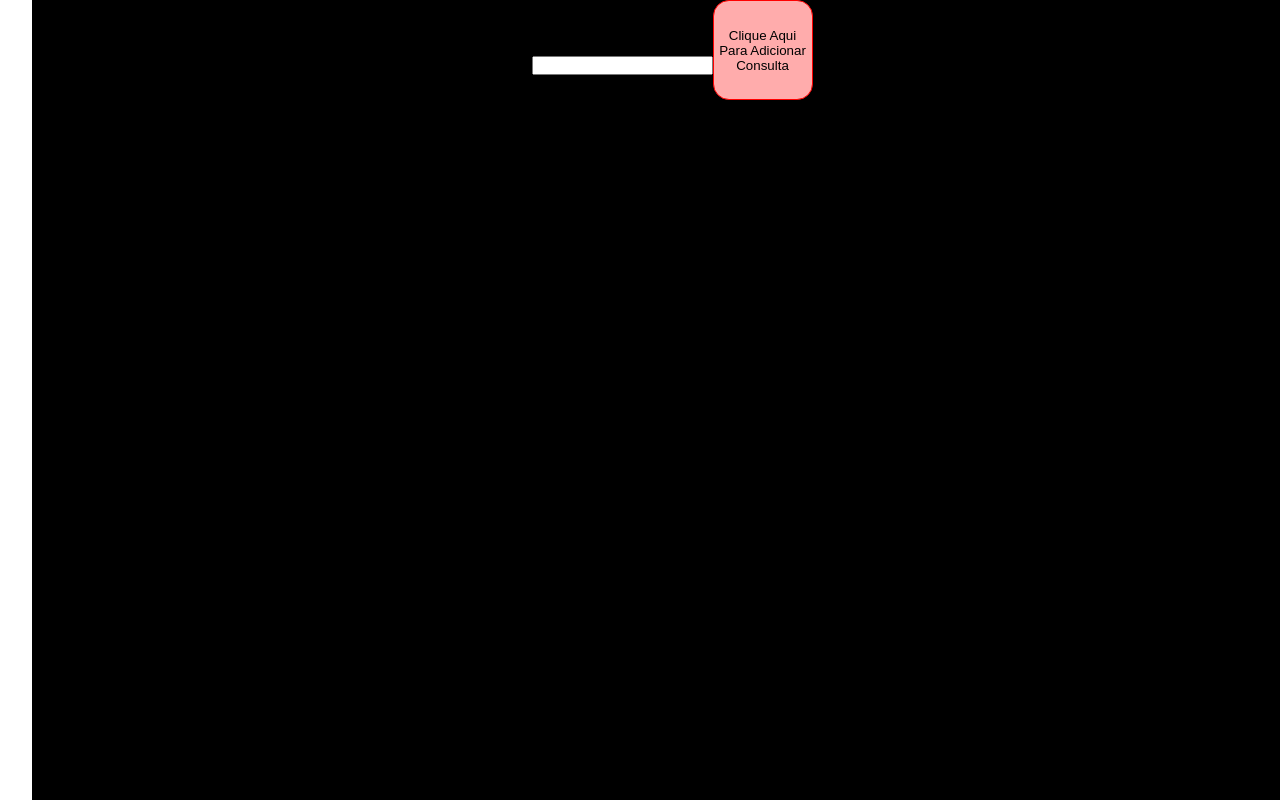
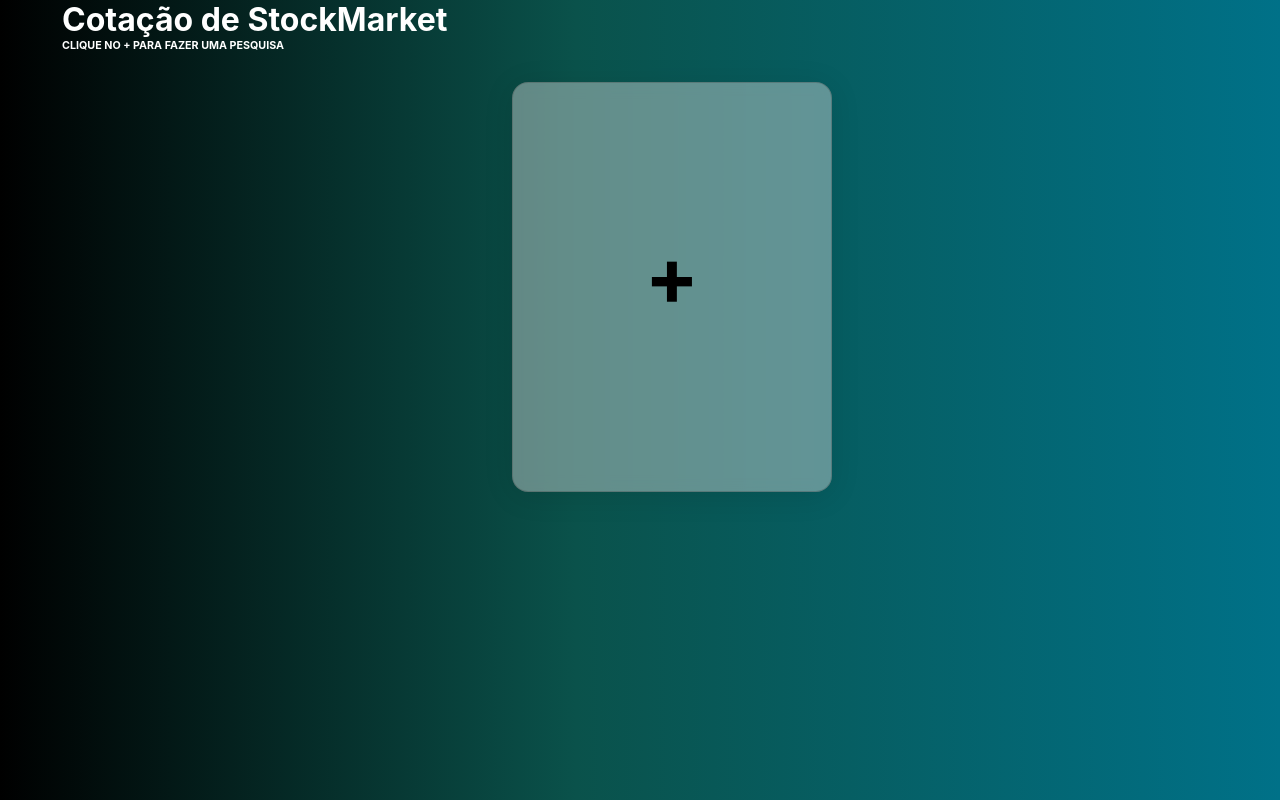
Before and after one commit to ThomasNasc/GetStockMarket, a Next.js app: page / in a window 1280 px wide. Shown: the top 800 px of the page. Built offline with nearby package versions, Linux system fonts and the light colour scheme.

Commit message:
Funcionalidades finalizadas

```diff
--- a/components/Card.jsx
+++ b/components/Card.jsx
@@ -4,22 +4,48 @@ const Card_container = styled.div`
   width: 100vw;
   display: flex;
   justify-content: center;
-  padding: 10px;
+  padding: 5px;
+  margin-bottom: 10px;
   @media screen and (min-width: 600px) {
-    width: 400px;
+    width: 320px;
+    height: 410px;
   }
   .Container_Info {
     width: 100%;
-    height: max-content;
+    height: 410px;
     padding: 10px;
-    /* From https://css.glass */
-    background: white;
+    display: flex;
+    flex-direction: column;
+    background: #ffffff;
     border-radius: 16px;
-    box-shadow: 0 4px 30px rgba(0, 0, 0, 0.1);
-    backdrop-filter: blur(7.7px);
-    -webkit-backdrop-filter: blur(7.7px);
-    border: 1px solid rgba(183, 158, 158, 1);
+:hover{
+  transition: 1s;
+  /* From https://css.glass */
+background: rgba(255, 255, 255, 0.514);
+border-radius: 16px;
+box-shadow: 0 4px 30px rgba(0, 0, 0, 0.1);
+backdrop-filter: blur(12.1px);
+-webkit-backdrop-filter: blur(12.1px);
 
+}
+    .close-Button {
+      height: 30px;
+      margin-left: auto;
+      margin-right: auto;
+      margin-top: 5px;
+      width: 100px;
+      border-radius: 5px;
+
+      background-color: #03314b;
+      color: white;
+      font-weight: 700;
+      cursor: pointer;
+      :hover {
+        color: #03314b;
+        background-color: white;
+        border: 3px solid #03314b;
+      }
+    }
     .InfoStock {
       width: 100%;
       display: flex;
@@ -49,7 +75,8 @@ const Card_container = styled.div`
         position: absolute;
         right: 0;
         top: 50%;
-        color: #ffffff16;
+        color: #ffffff1d;
+        z-index: -1;
         transform: translateY(-50%);
         -webkit-user-select: none;
         -moz-user-select: none;
@@ -66,18 +93,21 @@ const Card_container = styled.div`
           font-weight: 400;
         }
         .porcentagem {
-          font-size: 40px;
-          color: ${(props) => (props.colorNetChg ? "green" : "red")};
+          font-size: 25px;
+          font-weight: 700;
+          color: ${(props) => (props.colorNetChg ? "#48ff00" : "red")};
         }
         .arrow-up {
           border-left: 10px solid transparent;
           border-right: 10px solid transparent;
           position: absolute;
           top: 50%;
-          transform: translateY(40%);
-          right: 125px;
+          transform: translateY(30%);
+          transform: ${(props) =>
+            props.colorNetChg ? "0" : "rotateZ(180deg)"};
+          right: 90px;
           border-bottom: 15px solid
-            ${(props) => (props.colorNetChg ? "green" : "red")};
+            ${(props) => (props.colorNetChg ? "#48ff00" : "red")};
           margin-right: 10px;
         }
       }
@@ -85,15 +115,37 @@ const Card_container = styled.div`
     .Tables_Bid_Ask {
       display: flex;
       justify-content: space-between;
-      margin-top: 20px;
+      margin-top: 15px;
+      tr:first-child td:first-child {
+        border-top-left-radius: 10px;
+      }
+      tr:first-child td:last-child {
+        border-top-right-radius: 10px;
+      }
+
+      tr:last-child td:first-child {
+        border-bottom-left-radius: 10px;
+      }
+      tr:last-child td:last-child {
+        border-bottom-right-radius: 10px;
+      }
       .tableLite {
-        padding: 10px;
+        padding: 5px;
         border-spacing: 0px 3px;
-        width: 48%;
+        width: 49%;
+        height: 190px;
         text-align: center;
         background-color: #03314b;
         border-radius: 16px;
-        color: #1dcc98;
+
+        thead {
+          tr {
+            td {
+              color: #1dcc98;
+              font-weight: 700;
+            }
+          }
+        }
         tr {
           /* From https://css.glass */
           background: rgba(255, 255, 255, 0.23);
@@ -103,7 +155,9 @@ const Card_container = styled.div`
           -webkit-backdrop-filter: blur(6.8px);
           border: 1px solid rgba(255, 255, 255, 0.76);
           td {
+            color: white;
             padding: 2px;
+            font-size: 12px;
           }
         }
       }
@@ -112,8 +166,6 @@ const Card_container = styled.div`
 `;
 
 function Card(props) {
-  console.log(props);
-
   const DatabaseAplied = props.Database.length != 0;
   const Properties = DatabaseAplied ? props.Database[0].Properties : [];
   const Book = DatabaseAplied ? props.Database[0].Book : [];
@@ -207,6 +259,12 @@ function Card(props) {
             </tbody>
           </table>
         </div>
+        <button
+          onClick={() => props.removeConsulta(props.index)}
+          className="close-Button"
+        >
+          Fechar
+        </button>
       </div>
     </Card_container>
   );
--- /dev/null
+++ b/components/Header.jsx
@@ -0,0 +1,25 @@
+import React from "react";
+import styled from "styled-components";
+
+const ContainerHeader = styled.div`
+  width: 100vw;
+  color: white;
+  max-width: 1600px;
+  margin-left: auto;
+  margin-right: auto;
+
+  h1,
+  H6 {
+    margin-left: 30px;
+  }
+`;
+function Header(props) {
+  return (
+    <ContainerHeader>
+      <h1>Cotação de StockMarket</h1>
+      <h6>CLIQUE NO + PARA FAZER UMA PESQUISA</h6>
+    </ContainerHeader>
+  );
+}
+
+export default Header;
--- a/components/Input_Button.jsx
+++ b/components/Input_Button.jsx
@@ -1,18 +1,72 @@
 import React, { useEffect, useState } from "react";
+import styled from "styled-components";
+
+const ContainerAddConsulta = styled.div`
+  width: 100vw;
+  height: 100%;
+  position: fixed;
+  top: 0;
+  z-index: 3;
+  display: flex;
+  justify-content: center;
+  align-items: center;
+  padding: 5px;
+  background: #ffffff22;
+  backdrop-filter: blur(2.2px);
+  display: ${(props) => (props.changeDisplay ? "flex" : "none")};
+  div {
+    width: 300px;
+    height: 180px;
+    padding: 15px;
+    background-color: white;
+    display: flex;
+    border-radius: 15px;
+    flex-direction: column;
+    align-items: center;
+    justify-content: space-around;
+    .AddButton {
+      width: 200px;
+      border-radius: 5px;
+      height: 40px;
+      cursor: pointer;
+    }
+    .InputSymbol {
+      width: 200px;
+      height: 40px;
+      padding: 5px;
+      border-radius: 5px;
+      font-size: 16px;
+      text-transform: uppercase;
+    }
+  }
+  @media screen and (min-width: 600px) {
+  }
+`;
 
 function Input_Button(props) {
   const [symbol, Setsymbol] = useState("");
   return (
+    <ContainerAddConsulta changeDisplay={props.show}>
       <div>
+        <button className="closeButton" onClick={() => {props.changeShow(false)
+        props.setValidation("")
+        }}>
+          X
+        </button>
+        <h4>{props.validation}</h4>
+        <h3>Insira o codigo do Ativo</h3>
         <input
+          className="InputSymbol"
           type="text"
           value={symbol}
           onChange={(e) => Setsymbol(e.target.value)}
         />
-      <button onClick={() => props.AddConsulta(symbol)}>
-        Clique Aqui Para Adicionar Consulta
+        <button className="AddButton" onClick={() => {props.AddConsulta(symbol)
+         props.setValidation("")}}>
+          Consultar
         </button>
       </div>
+    </ContainerAddConsulta>
   );
 }
 
--- a/components/List.jsx
+++ b/components/List.jsx
@@ -5,24 +5,78 @@ import axios from "axios";
 import Input_Button from "./Input_Button";
 const List_Cards = styled.div`
   width: 100vw;
-  height: 100vh;
-  background-color: #000000;
+  margin-top: 30px;
+  max-width: 1600px;
+  margin-left: auto;
+  margin-right: auto;
   display: flex;
-  flex-direction: column;
-  align-items: center;
-  button {
-    width: 100px;
-    height: 100px;
-    border: 1px solid red;
-    border-radius: 16px;
-    background-color: #ffacac;
+  justify-content: center;
+  flex-direction: row;
+  padding-bottom: 120px;
+  .ListaDeConsultas {
+    display: flex;
+    flex-direction: column;
+    align-items: center;
+
+    .cover {
+      position: fixed;
+      bottom: 25px;
+      right: 25px;
+      width: 80px;
+      height: 80px;
+      display: flex;
+      justify-content: center;
+      padding: 5px;
+      align-items: center;
+      h1 {
+        font-size: 50px;
+        height: 80px;
+      }
+      background: rgba(228, 228, 228, 0.41);
+      border-radius: 16px;
+      box-shadow: 0 4px 30px rgba(0, 0, 0, 0.1);
+      backdrop-filter: blur(7.4px);
+      -webkit-backdrop-filter: blur(7.4px);
+      border: 1px solid rgba(68, 68, 68, 0.3);
+
+      border-radius: 16px;
+      cursor: pointer;
+      :hover {
+        background: rgba(90, 90, 90, 0.41);
+        border-radius: 16px;
+        box-shadow: 0 4px 30px rgba(0, 0, 0, 0.1);
+        backdrop-filter: blur(7.4px);
+        -webkit-backdrop-filter: blur(7.4px);
+        border: 1px solid rgba(90, 90, 90, 0.3);
+        transition: 1s;
+      }
+      @media screen and (min-width: 600px) {
+        position: inherit;
+        width: 320px;
+        height: 410px;
+        h1 {
+          font-size: 80px;
+          height: 120px;
+        }
+      }
+    }
+  }
+  @media screen and (min-width: 600px) {
+    .ListaDeConsultas {
+      width: fit-content;
+      display: flex;
+      flex-direction: row;
+      flex-wrap: wrap;
+      justify-content: center;
+    }
   }
 `;
 
 function List(props) {
   // const [Consultas, SetConsultas] = useState([]);
   const [Database, setDatabase] = useState([]);
-
+  const [showInputButton, setShowInputButton] = useState(false);
+  const [validation, setValidation] = useState("");
   async function AddConsulta(symbolId) {
     await axios
       .get(
@@ -31,22 +85,52 @@ function List(props) {
       .then((response) => {
         if (response.data.Value.length != 0) {
           setDatabase([...Database, response.data.Value]);
+          setShowInputButton(false);
         } else {
-          throw new Error("Valor invalido");
+          setValidation("Codigo invalido, tente novamente");
         }
       })
       .catch((error) => {
         console.log(error);
       });
   }
+  function removeConsulta(id) {
+    let array = [...Database];
+    array.splice(id, 1);
+    setDatabase(array);
+  }
+
   console.log(Database);
   return (
     <List_Cards>
-      {Database.map((Item, index) => {
-        return <Card Database={Item} key={index}  />;
-      })}
+      <div className="ListaDeConsultas">
+        {Database.map((Item, index) => {
+          return (
+            <Card
+              removeConsulta={removeConsulta}
+              index={index}
+              Database={Item}
+              key={index}
+            />
+          );
+        })}
 
-      <Input_Button AddConsulta={AddConsulta} />
+        <div onClick={() => setShowInputButton(true)} className="cover">
+          <h1>+</h1>
+        </div>
+      </div>
+
+      {showInputButton ? (
+        <Input_Button
+          setValidation={setValidation}
+          validation={validation}
+          changeShow={setShowInputButton}
+          show={showInputButton}
+          AddConsulta={AddConsulta}
+        />
+      ) : (
+        ""
+      )}
     </List_Cards>
   );
 }
--- a/pages/index.js
+++ b/pages/index.js
@@ -1,11 +1,13 @@
 import Head from "next/head";
 import Image from "next/image";
+import Header from "../components/Header";
 import List from "../components/List";
 import styles from "../styles/Home.module.css";
 
 export default function Home() {
   return (
     <div className={styles.container}>
+      <Header/>
       <List />
     </div>
   );
--- a/styles/globals.css
+++ b/styles/globals.css
@@ -2,6 +2,13 @@ html,
 body {
   font-family: -apple-system, BlinkMacSystemFont, Segoe UI, Roboto, Oxygen,
     Ubuntu, Cantarell, Fira Sans, Droid Sans, Helvetica Neue, sans-serif;
+    background: rgb(0, 0, 0);
+    background: linear-gradient(
+      90deg,
+      rgba(0, 0, 0, 1) 0%,
+      rgba(10, 82, 75, 1) 45%,
+      rgba(0, 113, 136, 1) 100%
+    );
 }
 
 a {
```
Lines whose indentation alone changed are shown as unchanged.
